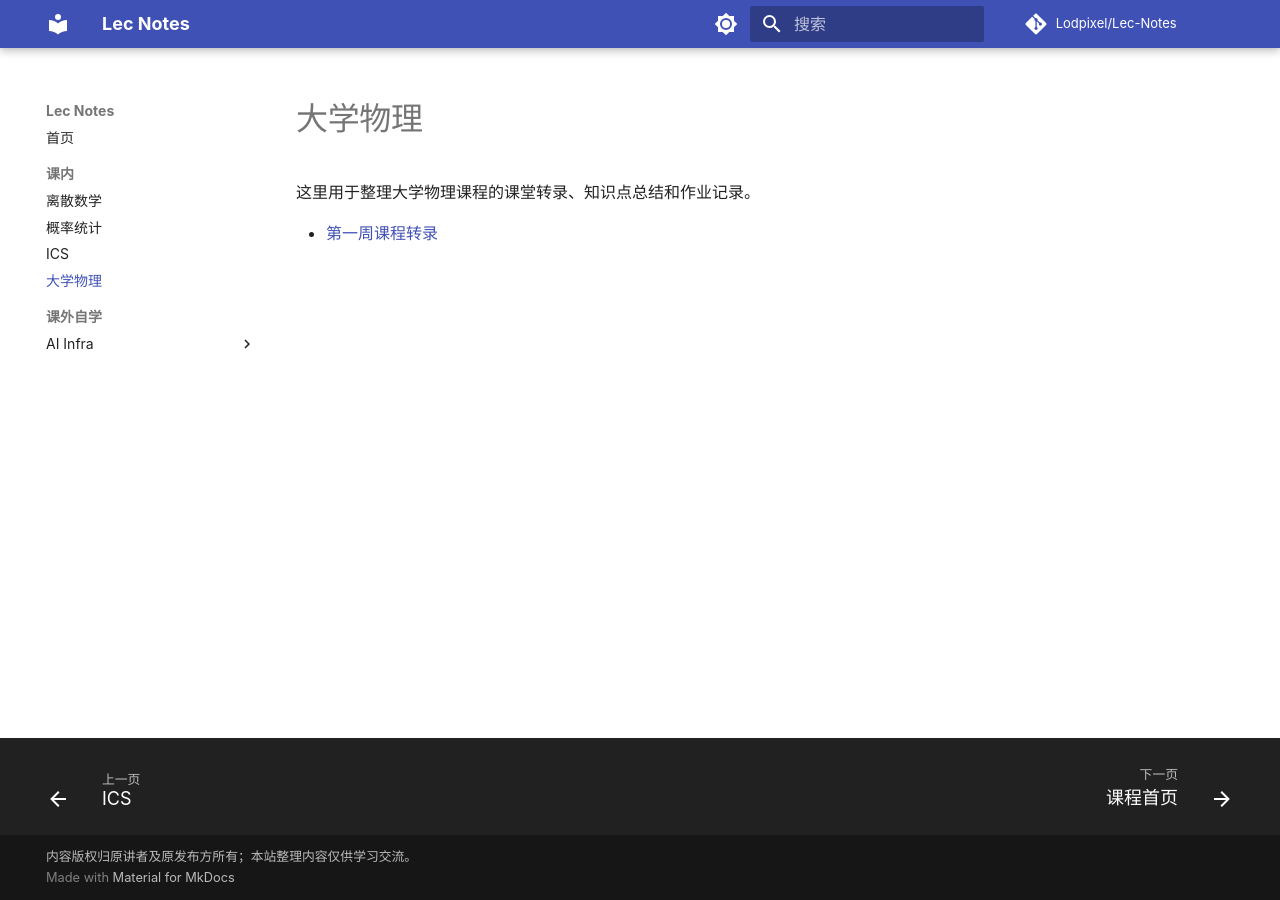
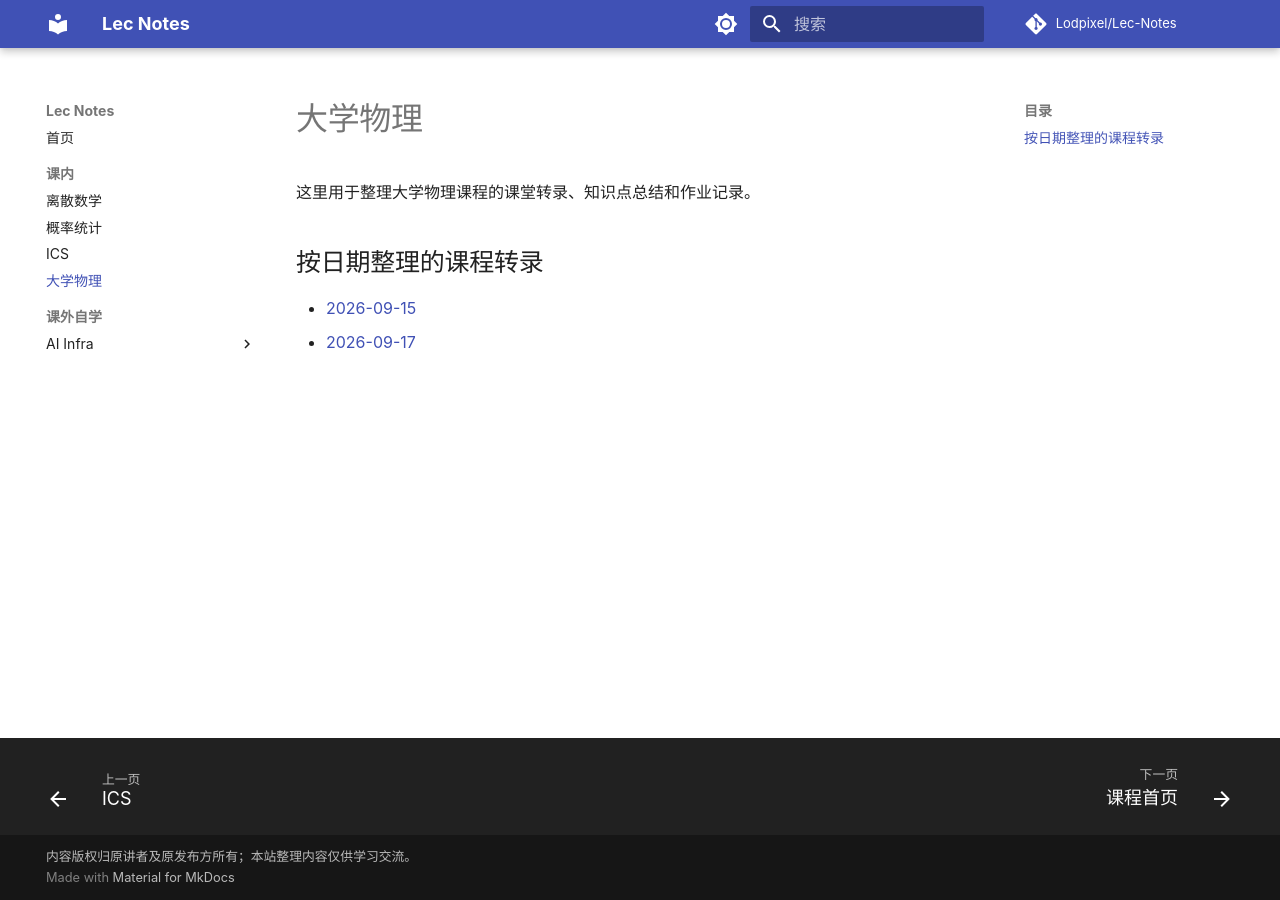
Before and after one commit to Lodpixel/Lec-Notes, an MkDocs documentation site: the page built from docs/课内/大学物理/index.md, in a window 1280 px wide. Built offline with MkDocs 1.6.1 and Material for MkDocs 9.7.7, drawn with Linux system fonts in a browser that asks for light colours; comment, search, counter and statistics services are not loaded.

Commit message:
更新课程索引与按日期导航

```diff
--- a/docs/课内/大学物理/index.md
+++ b/docs/课内/大学物理/index.md
@@ -2,4 +2,7 @@
 
 这里用于整理大学物理课程的课堂转录、知识点总结和作业记录。
 
-- [第一周课程转录](第一周课程转录.md)
+## 按日期整理的课程转录
+
+- [2026-09-15](2026-09-15.md)
+- [2026-09-17](2026-09-17.md)
```
